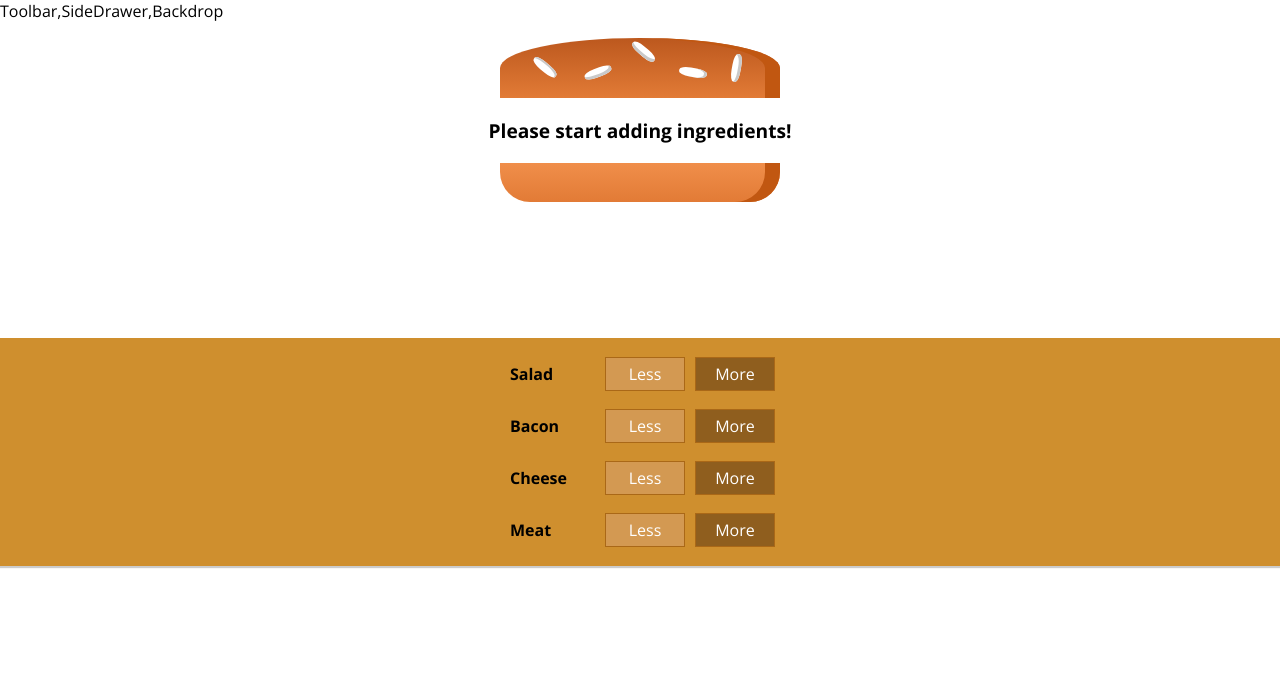
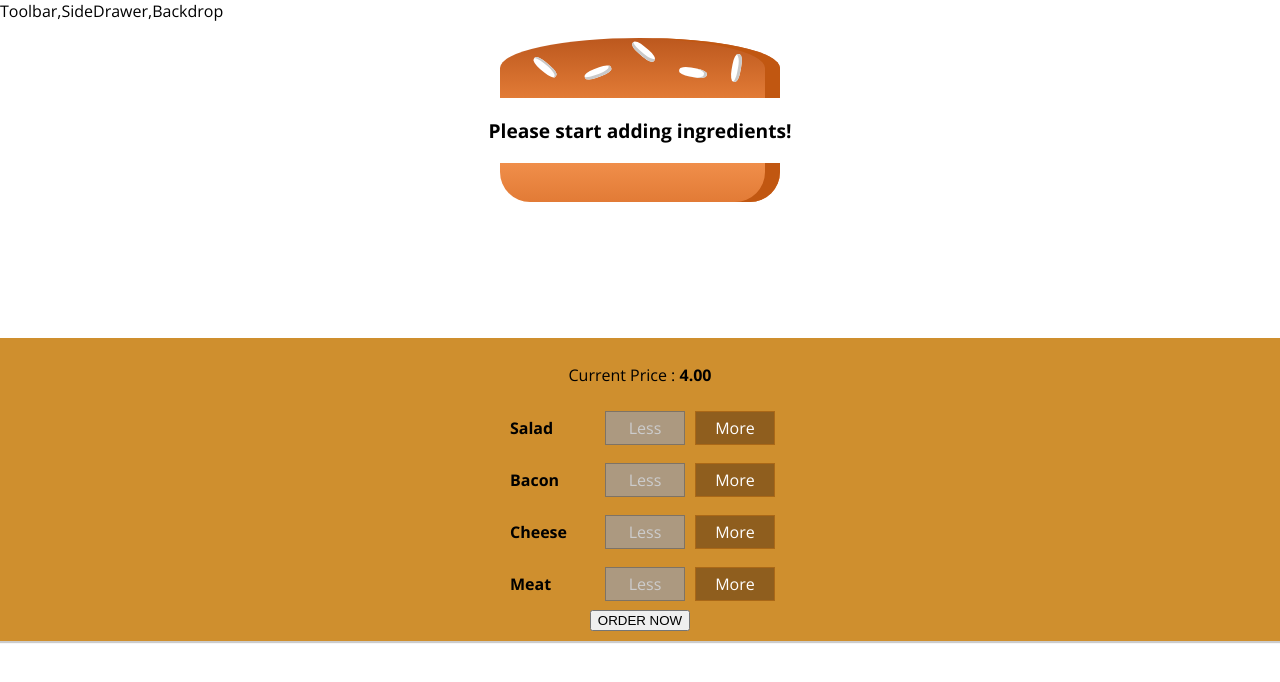
Before and after one commit to Achiraisuru/React-Burger, a React app: page / in a window 1280 px wide. Shown: the top 682 px of the page. Built offline with nearby package versions, Linux system fonts and the light colour scheme.

Commit message:
created dynamic burger

```diff
--- a/src/components/Burger/BuildControls/BuildControl/BuildControl.js
+++ b/src/components/Burger/BuildControls/BuildControl/BuildControl.js
@@ -5,7 +5,7 @@
 const buildControl = (props) =>(
     <div className={classes.BuildControl}>
         <div className={classes.Label}>{props.label}</div>
-        <button className={classes.Less} onClick={props.removed}>Less</button>
+        <button className={classes.Less} onClick={props.removed} disabled={props.disabled}>Less</button>
         <button className={classes.More} onClick={props.added}>More</button>
     </div>
 );
--- a/src/components/Burger/BuildControls/BuildControls.js
+++ b/src/components/Burger/BuildControls/BuildControls.js
@@ -12,12 +12,15 @@
 
 const buildcontrols = (props) => (
     <div className={classes.BuildControls}>
+        <p>Current Price : <strong>{props.price.toFixed(2)}</strong></p>
         {controls.map(ctrl => (
             <BuildControl key={ctrl.label} label={ctrl.label}
             added={() => props.ingredientsAdded(ctrl.type)}
             removed={() => props.ingredientRemoved(ctrl.type)}
+            disabled={props.disabled[ctrl.type]}
             />
         ))}
+        <button>ORDER NOW</button>
     </div>
 );
 
--- a/src/containers/BurgerBuilderfolder/BurgerBuilder.js
+++ b/src/containers/BurgerBuilderfolder/BurgerBuilder.js
@@ -71,12 +71,23 @@
     }
 
     render(){
+
+        const disanledInfo = {
+            ...this.state.ingredients
+        };
+
+        for(let key in disanledInfo){
+            disanledInfo[key] = disanledInfo[key] <= 0
+        }
+
         return(
           <Aux>
               <Burger ingredients={this.state.ingredients} />
               <BuildControls
                 ingredientsAdded={this.addIngredientsHandler}
                 ingredientRemoved={this.removeIngredientsHandler}
+                disabled={disanledInfo}
+                price={this.state.totalPrice}
               />
           </Aux>
         );
```
